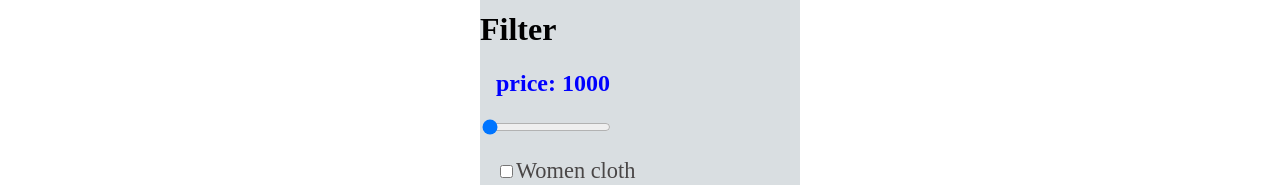
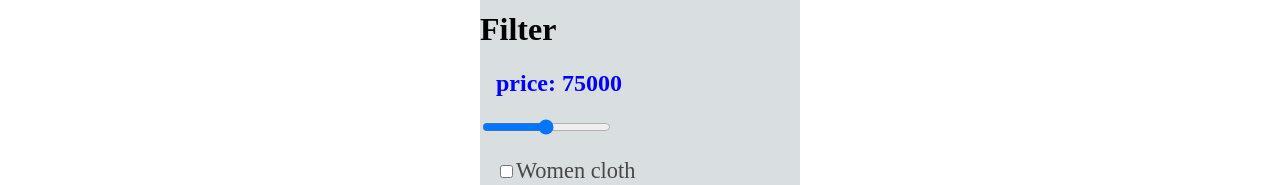
Before and after one commit to ramswarooppatidar/busybuylive, a React (Create React App) app: page /#/ in a window 1280 px wide. Shown: the part 146-331 px from the top of the page. Built offline with nearby package versions, Linux system fonts and the light colour scheme.

Commit message:
add filter price

```diff
--- a/src/component/Home.js
+++ b/src/component/Home.js
@@ -4,7 +4,7 @@ import { useValue } from "../itemContext"
 import { useEffect, useState } from "react"
 export const Home =()=>{
     const {addToCart} = useValue()
-    const[price, setPrice] = useState(1000)
+    const[price, setPrice] = useState(75000)
     const[filter, setFilter] = useState({
         womenCloth:false,
         menCloth : false,
```
